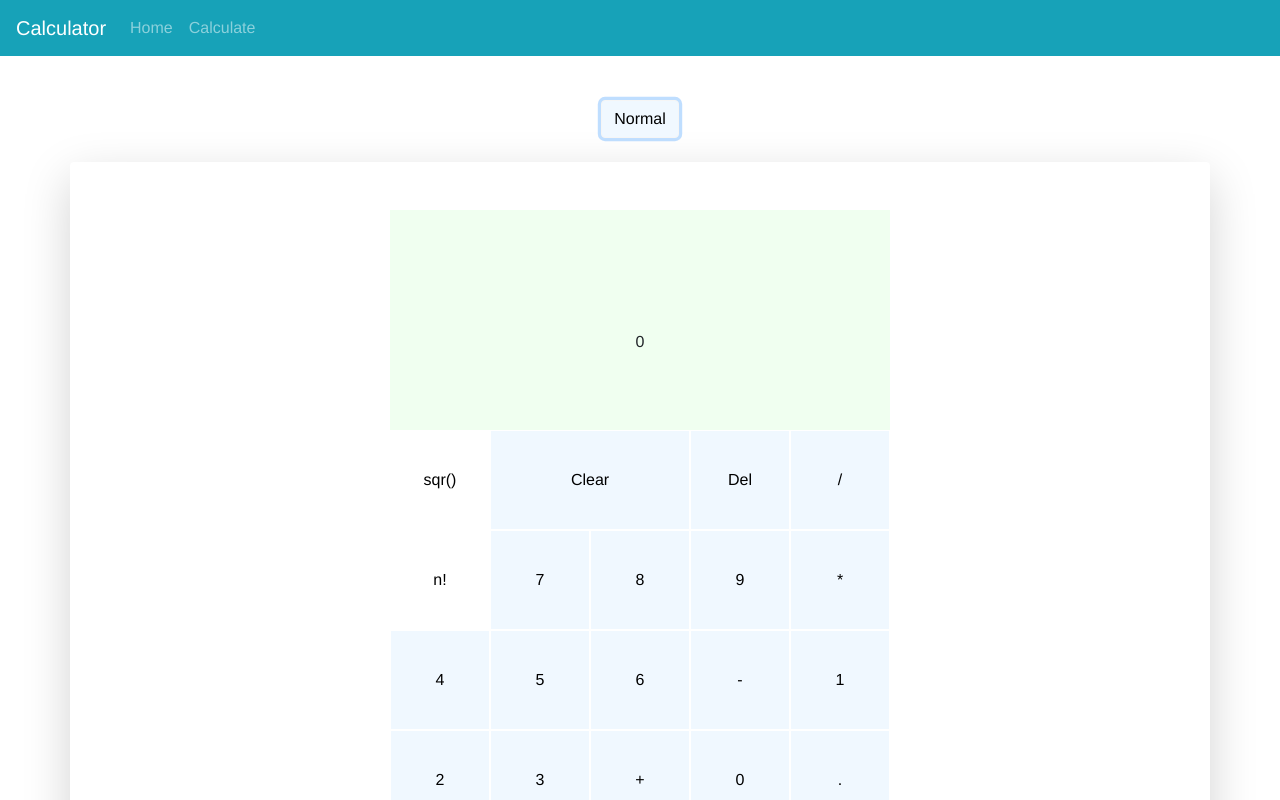
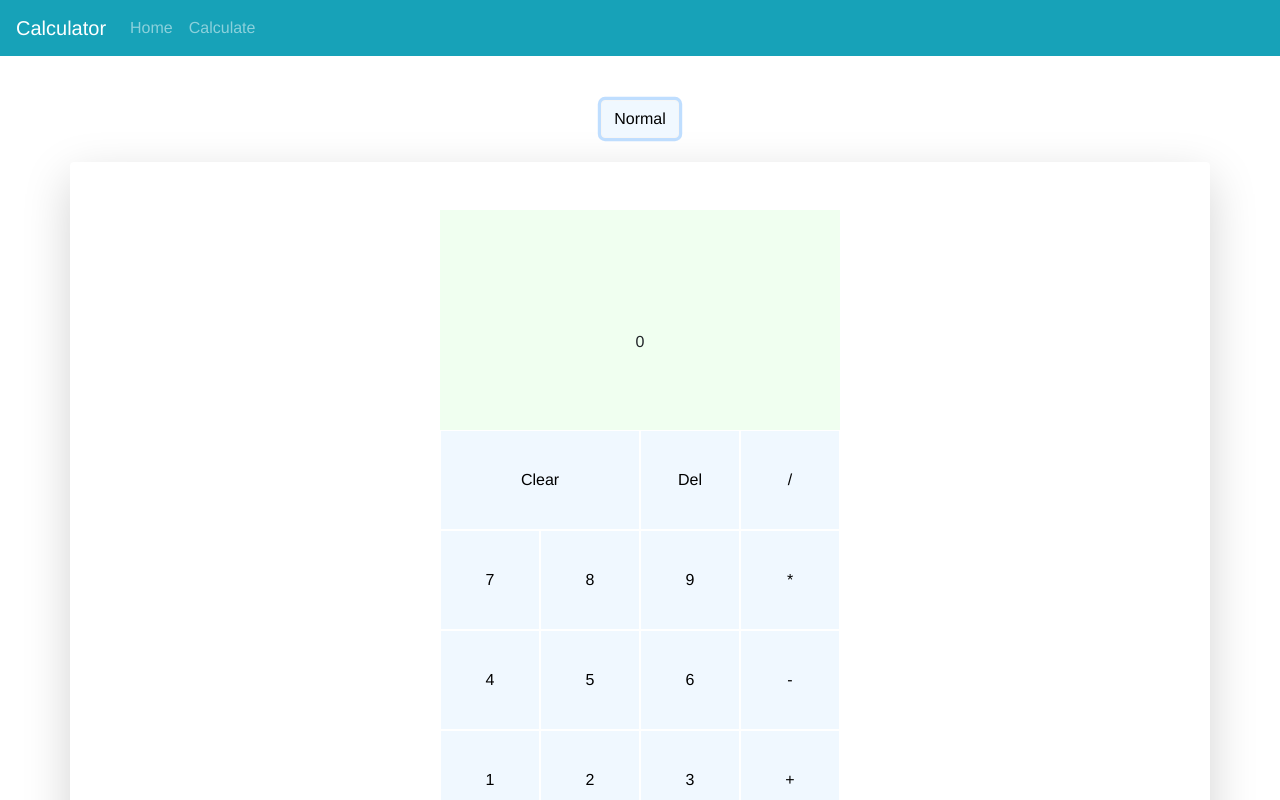
Before and after one commit to Firzan97/calculator, a Vue app: page /calculation in a window 1280 px wide. Both pictures are taken after a click on the button "Scientific". Shown: the top 800 px of the page. Built offline with nearby package versions, Linux system fonts and the light colour scheme.

Commit message:
fixed layout

```diff
--- a/src/components/Calculator.vue
+++ b/src/components/Calculator.vue
@@ -19,22 +19,10 @@
     <b-container class="calculator shadow-lg p-3 mb-5 bg-white rounded p-5">
       <div class="result">{{ previous }}</div>
       <div class="result">{{ current }}</div>
-      <button v-if="isHidden" class="scientific" v-on:click="operation('sqrt')">
-        sqr()
-      </button>
       <button class="span-2" v-on:click="clear()">Clear</button>
       <button v-on:click="remove()">Del</button>
       <button v-on:click="operation('/')">/</button>
-      <button
-        v-if="isHidden"
-        class="scientific"
-        v-on:click="operation('factor')"
-      >
-        n!
-      </button>
-
       <button v-on:click="append(7)">7</button>
-
       <button v-on:click="append(8)">8</button>
       <button v-on:click="append(9)">9</button>
       <button v-on:click="operation('*')">*</button>
@@ -49,6 +37,16 @@
       <button v-on:click="append(0)">0</button>
       <button v-on:click="dot()">.</button>
       <button v-on:click="operation('=')" class="span-2">=</button>
+      <button v-if="isHidden" class="scientific" v-on:click="operation('sqrt')">
+        sqr()
+      </button>
+      <button
+        v-if="isHidden"
+        class="scientific"
+        v-on:click="operation('factor')"
+      >
+        n!
+      </button>
     </b-container>
   </div>
 </template>
@@ -69,7 +67,6 @@ export default {
     };
   },
   methods: {
-    showScientific() {},
     append(number) {
       if (this.current == "0") {
         this.current = "";
@@ -265,14 +262,10 @@ export default {
   width: auto;
   display: grid;
   justify-content: center;
-  grid-template-columns: repeat(5, 100px);
-  grid-template-rows: minmax(120px, auto) repeat(6, 100px);
+  grid-template-columns: repeat(4, 100px);
+  grid-template-rows: minmax(120px, auto) repeat(7, 100px);
 }
-.scientific {
-  background-color: white;
-  cursor: pointer;
-  color: black;
-}
+
 .scientific:hover {
   background-color: lightskyblue;
   cursor: pointer;
```
